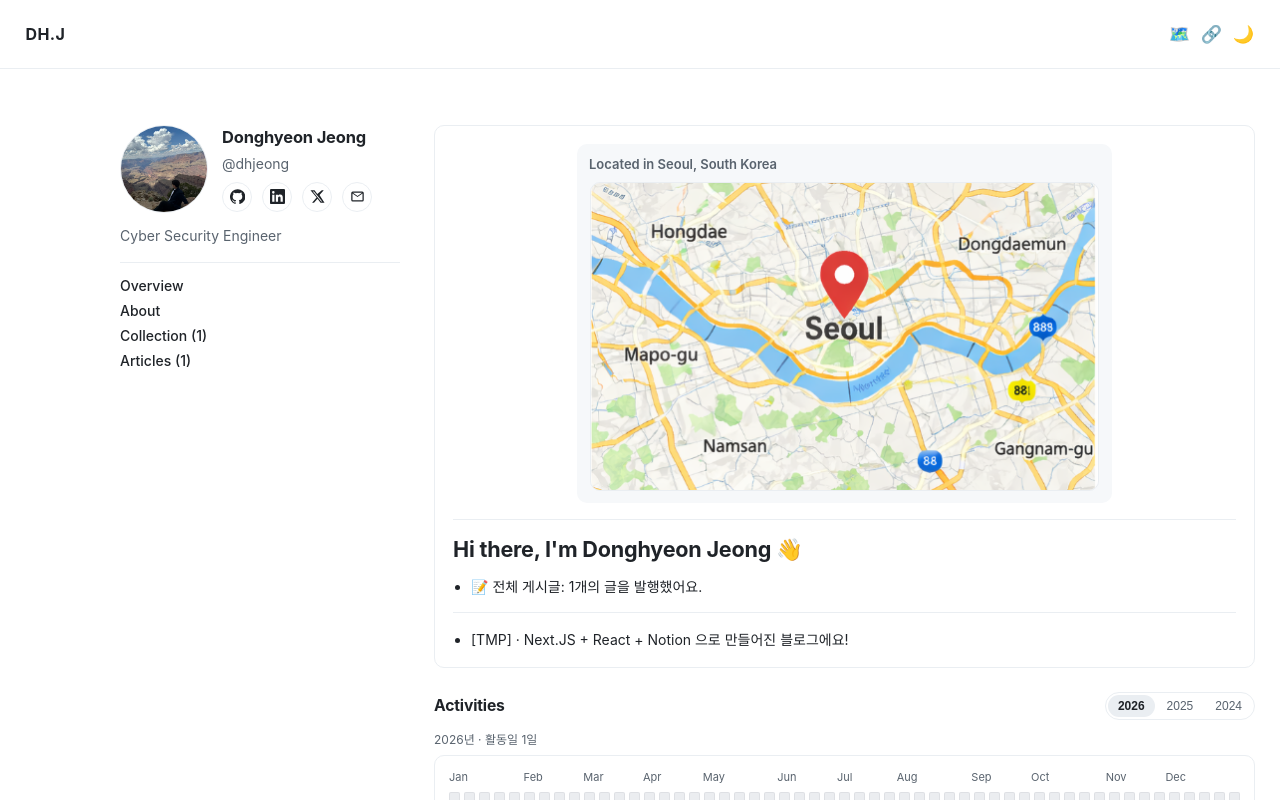
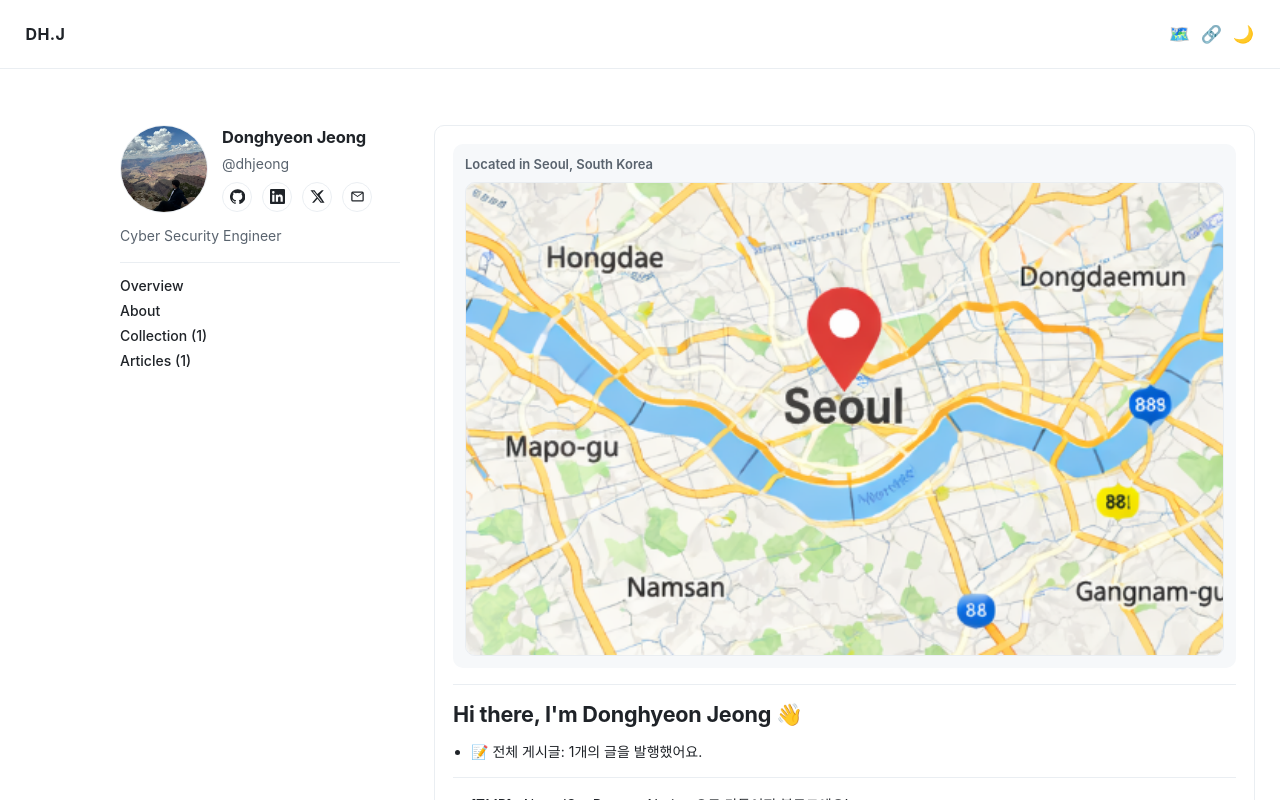
Before and after one commit to dhje0ng/blog, a Next.js app: page /overview in a window 1280 px wide. Shown: the top 800 px of the page. Built offline with nearby package versions, Linux system fonts and the light colour scheme.

Commit message:
Simplify overview map banner and remove intro box

```diff
--- a/app/globals.css
+++ b/app/globals.css
@@ -721,12 +721,11 @@ a {
 
 .overview-map-wrap {
   width: 100%;
-  display: flex;
-  justify-content: center;
 }
 
 .overview-map-frame-shell {
   width: 100%;
+  aspect-ratio: 16 / 10;
   border-radius: 10px;
   overflow: hidden;
   border: 1px solid var(--line-subtle);
@@ -734,9 +733,7 @@ a {
 }
 
 .overview-map-banner {
-  width: fit-content;
-  max-width: 100%;
-  margin: 0 auto;
+  width: 100%;
   border-radius: 10px;
   background: var(--surface);
   padding: 12px;
@@ -751,9 +748,10 @@ a {
 
 .overview-map-frame {
   width: 100%;
-  height: auto;
+  height: 100%;
   border: 0;
   display: block;
+  object-fit: cover;
 }
 
 .overview-readme-divider {
--- a/app/overview/OverviewMap.tsx
+++ b/app/overview/OverviewMap.tsx
@@ -49,12 +49,7 @@ export function OverviewMap() {
   const selectedMap = MAP_IMAGE_BY_THEME[theme];
 
   return (
-    <div
-      className="overview-map-frame-shell"
-      style={{
-        width: `min(100%, ${selectedMap.width}px)`
-      }}
-    >
+    <div className="overview-map-frame-shell">
       <Image
         src={selectedMap.src}
         alt={selectedMap.alt}
```
